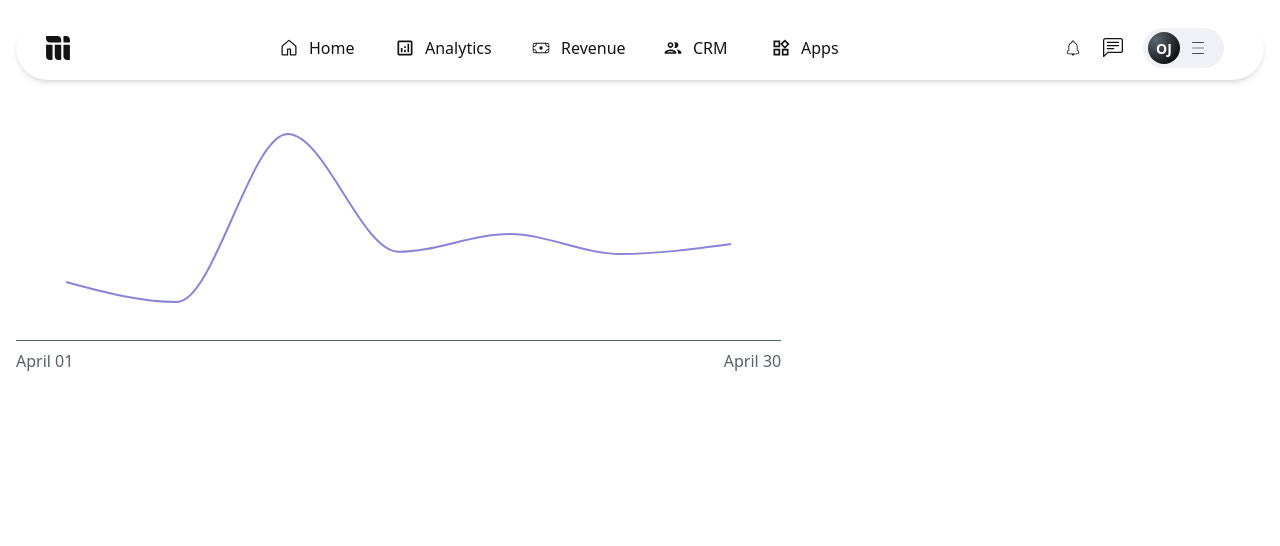
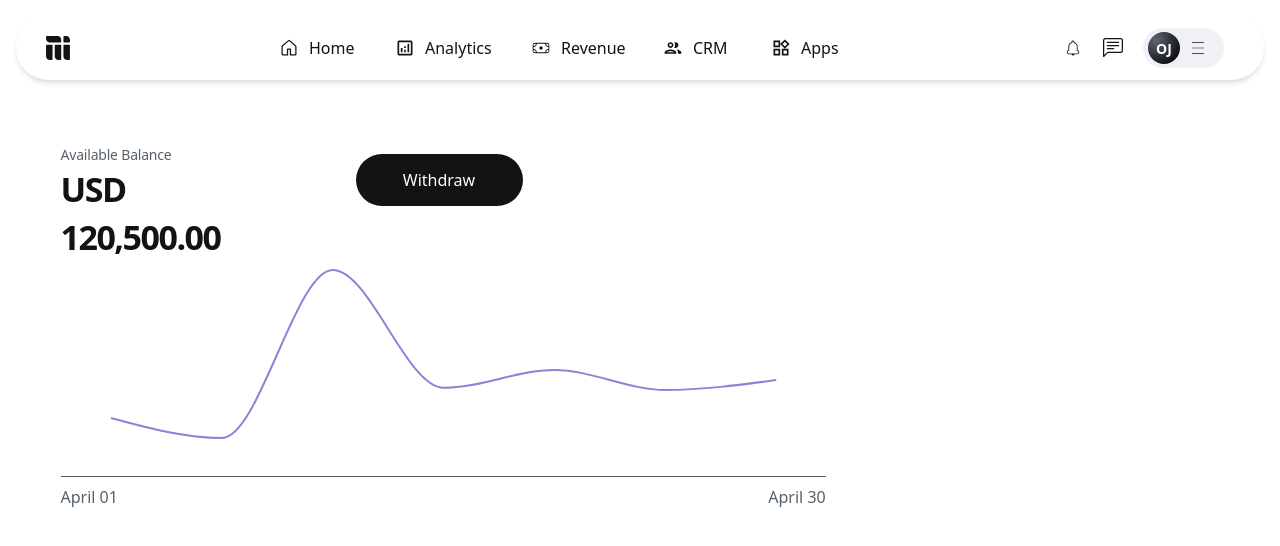
Before and after one commit to Napolite/mainstack, a React (Vite) app: page / in a window 1280 px wide. Shown: the top 546 px of the page. Built offline with nearby package versions, Linux system fonts and the light colour scheme.

Commit message:
somehting about balance

```diff
--- a/src/components/graphAnalytics/index.tsx
+++ b/src/components/graphAnalytics/index.tsx
@@ -1,13 +1,21 @@
-import {
-  LineChart,
-  lineElementClasses,
-  markElementClasses,
-} from "@mui/x-charts/LineChart";
 import GraphComponent from "./graphComponen";
 
 function GraphAnalytics() {
   return (
     <div>
+      <div className="w-[28.875rem] h-[72px] flex justify-between items-center">
+        <div className="w-[231px] h-full">
+          <p className="tracking-[-0.2px] text-[14px] font-[500] text-[#56616B]">
+            Available Balance
+          </p>
+          <p className="tracking-[-1.5px] leading-[48px] text-[34px] font-[700] text-[#131316] w-full">
+            USD 120,500.00
+          </p>
+        </div>
+        <button className="w-[167px] h-[52px] rounded-[100px] bg-[#131316] text-[#ffffff] text-[16px]">
+          Withdraw
+        </button>
+      </div>
       <GraphComponent />
     </div>
   );
--- a/src/page/index.tsx
+++ b/src/page/index.tsx
@@ -5,7 +5,7 @@ function MainStack() {
   return (
     <div>
       <Navbar />
-      <div>
+      <div className="mt-[4rem] w-[1159px] mx-auto">
         <GraphAnalytics />
       </div>
     </div>
```
Also changed, not shown: src/components/blanace/index.tsx (added).
